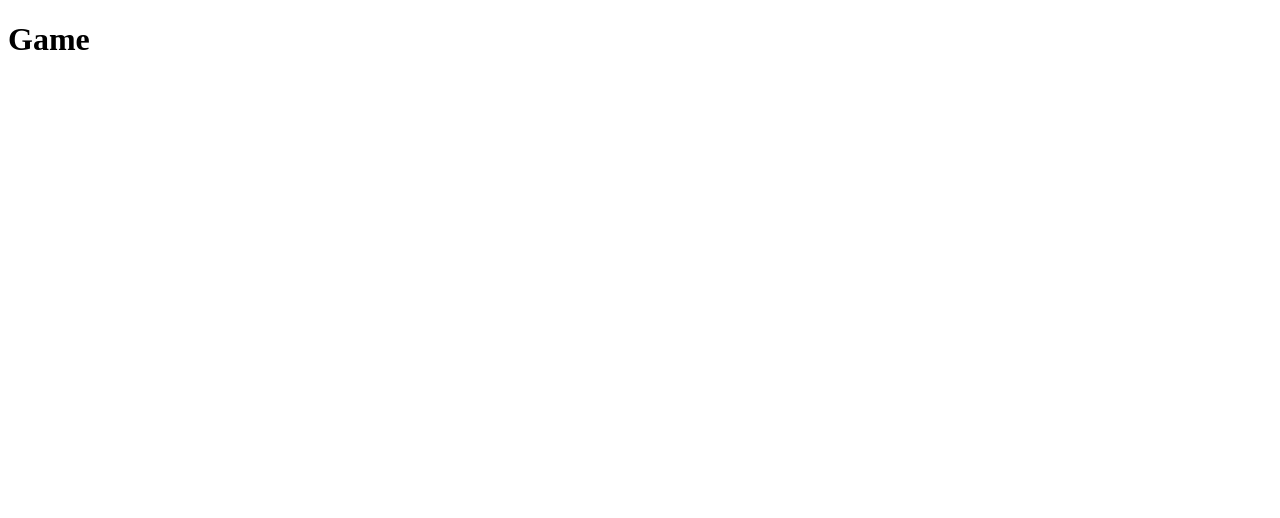
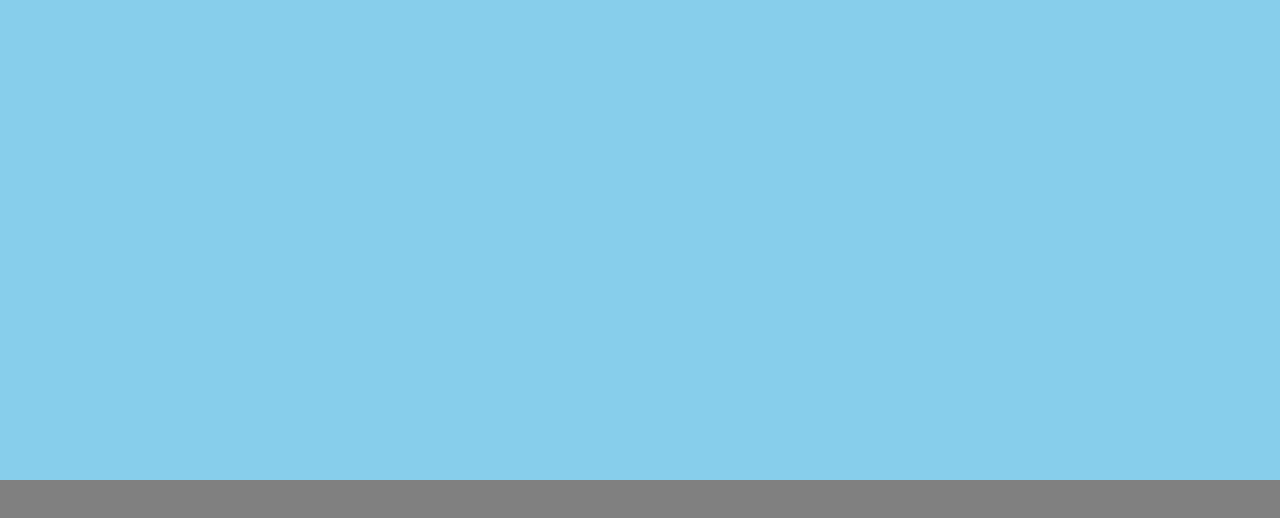
Before and after one commit to MathisDLH/IdleRacerXtrem, a React (Vite) app in the folder front/: page /game in a window 1280 px wide. Shown: the top 518 px of the page. Built offline with nearby package versions, Linux system fonts and the light colour scheme; the HTML template or start-up script is replaced by a standard one.

Commit message:
starting game handling

```diff
--- a/front/package.json
+++ b/front/package.json
@@ -12,7 +12,8 @@
   "dependencies": {
     "react": "^18.2.0",
     "react-dom": "^18.2.0",
-    "react-router-dom": "^6.16.0"
+    "react-router-dom": "^6.16.0",
+    "sass": "^1.69.3"
   },
   "devDependencies": {
     "@types/react": "^18.2.15",
--- a/front/src/App.tsx
+++ b/front/src/App.tsx
@@ -3,7 +3,7 @@ import { BrowserRouter as Router, Route, Routes, Link } from 'react-router-dom';
 import Game from './views/Game';
 import Home from './views/Home';
 import Race from './views/Race';
-
+import './assets/styles/App.scss';
 
 function App() {
   return (
--- /dev/null
+++ b/front/src/assets/styles/App.scss
@@ -0,0 +1,10 @@
+html,body{
+    height: 100vh;
+    margin: 0;
+    padding: 0;
+    font-family: 'Roboto', sans-serif;
+}
+
+#root {
+    height: 100%;
+}
--- /dev/null
+++ b/front/src/assets/styles/Game.scss
@@ -0,0 +1,13 @@
+#game {
+    height: 100%;
+
+    #up{
+        height: 60%;
+        background-color: skyblue;
+    }
+
+    #down{
+        height: 40%;
+        background-color: gray;
+    }
+}
--- a/front/src/views/Game.tsx
+++ b/front/src/views/Game.tsx
@@ -1,7 +1,21 @@
 import React from 'react';
+import '../assets/styles/Game.scss';
+const Game = () => {
 
-const Game = () => {
-  return <h1>Game</h1>;
+    const click = () => {
+        console.log("click");
+    }
+
+    return(
+        <section id="game" onClick={click}>
+            <div id="up">
+
+            </div>
+            <div id="down">
+
+            </div>
+        </section>
+    )
 }
 
 export default Game;
```
Also changed, not shown: 1 other file (tests, documents, lock files or other folders).
